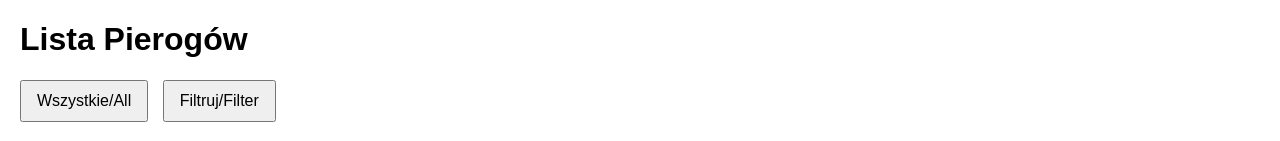
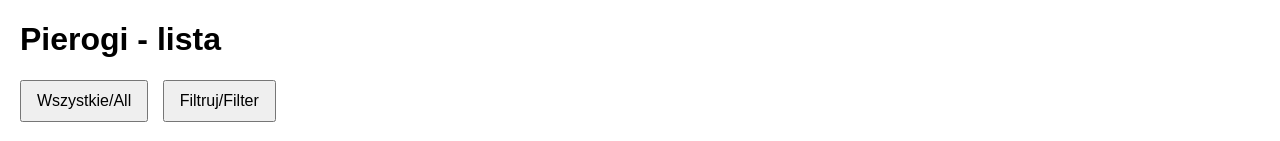
Before and after one commit to m-s-grab/pierogi, a plain HTML site: page index.html in a window 1280 px wide. Shown: the top 141 px of the page. Drawn offline with Linux system fonts and the light colour scheme.

Commit message:
Update index.html

```diff
--- a/index.html
+++ b/index.html
@@ -97,7 +97,7 @@
 </head>
 <body>
 
-  <h1>Lista Pierogów</h1>
+  <h1>Pierogi - lista</h1>
   <nav>
     <button onclick="showAll()">Wszystkie/All</button>
     <button onclick="showFiltered()">Filtruj/Filter</button>
```
